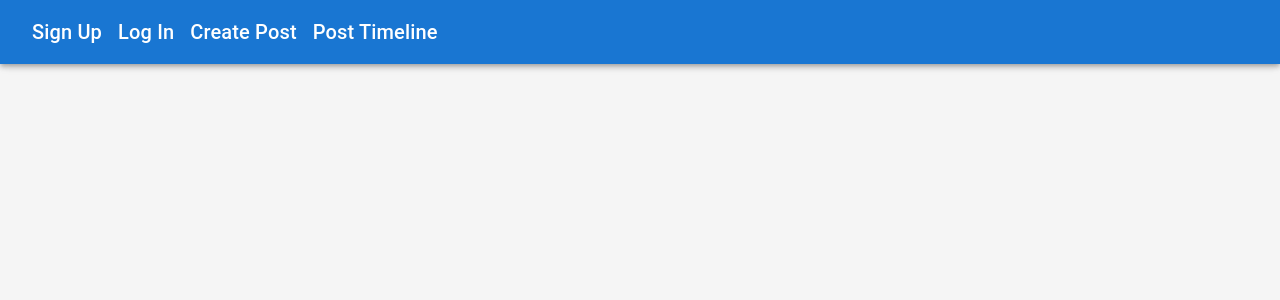
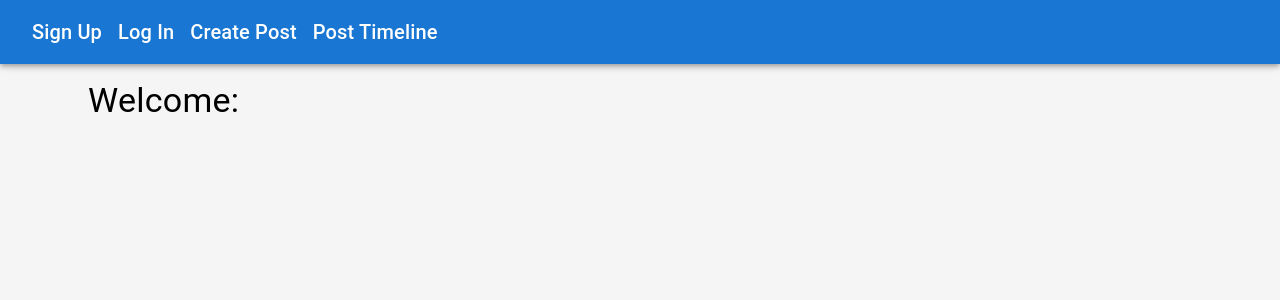
Before and after one commit to bensandison/web-apps-social-media, a React (Create React App) app in the folder client/: page /welcome in a window 1280 px wide. Shown: the top 300 px of the page. Built offline with nearby package versions, Linux system fonts and the light colour scheme.

Commit message:
added welcome page and default route tocheck login

```diff
--- a/client/src/App.js
+++ b/client/src/App.js
@@ -1,6 +1,7 @@
 import { Container } from "@mui/material";
 import { BrowserRouter as Router, Routes, Route } from "react-router-dom";
 import NavBar from "./components/NavBar";
+import WelcomePage from "./pages/WelcomePage";
 import LogInForm from "./pages/LogInForm";
 import SignUpForm from "./pages/SignUpForm";
 import CreatePost from "./pages/CreatePost";
@@ -22,6 +23,8 @@ function App() {
 				</Container>
 				<Container component="main" sx={{ pt: 2 }}>
 					<Routes>
+						<Route path="/"></Route>
+						<Route path="/welcome" element={<WelcomePage />} />
 						<Route path="/signup" element={<SignUpForm />} />
 						<Route path="/login" element={<LogInForm />} />
 						<Route path="/createpost" element={<CreatePost />} />
--- /dev/null
+++ b/client/src/pages/WelcomePage.js
@@ -0,0 +1,11 @@
+import { Container, Stack, Typography, Button } from "@mui/material";
+
+export default function WelcomePage() {
+	return (
+		<Container>
+			<Stack spacing={2}>
+				<Typography variant="h4">Welcome:</Typography>
+			</Stack>
+		</Container>
+	);
+}
```
